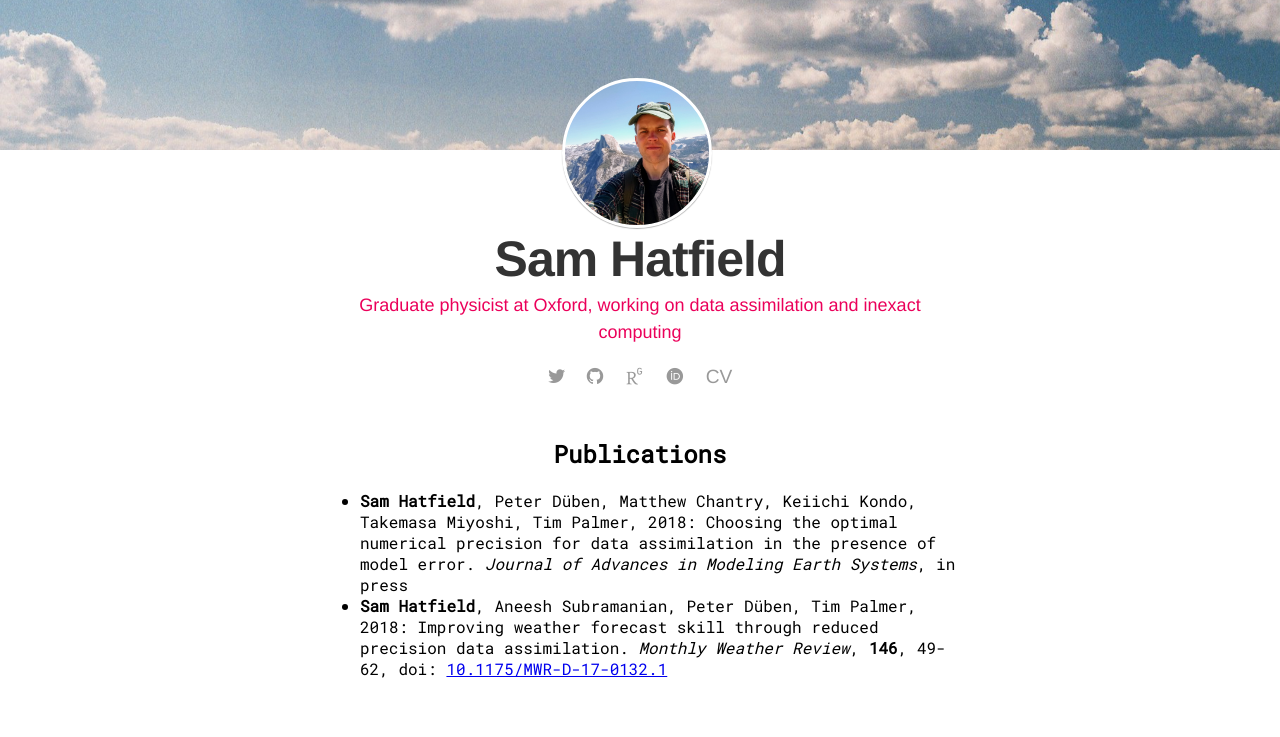
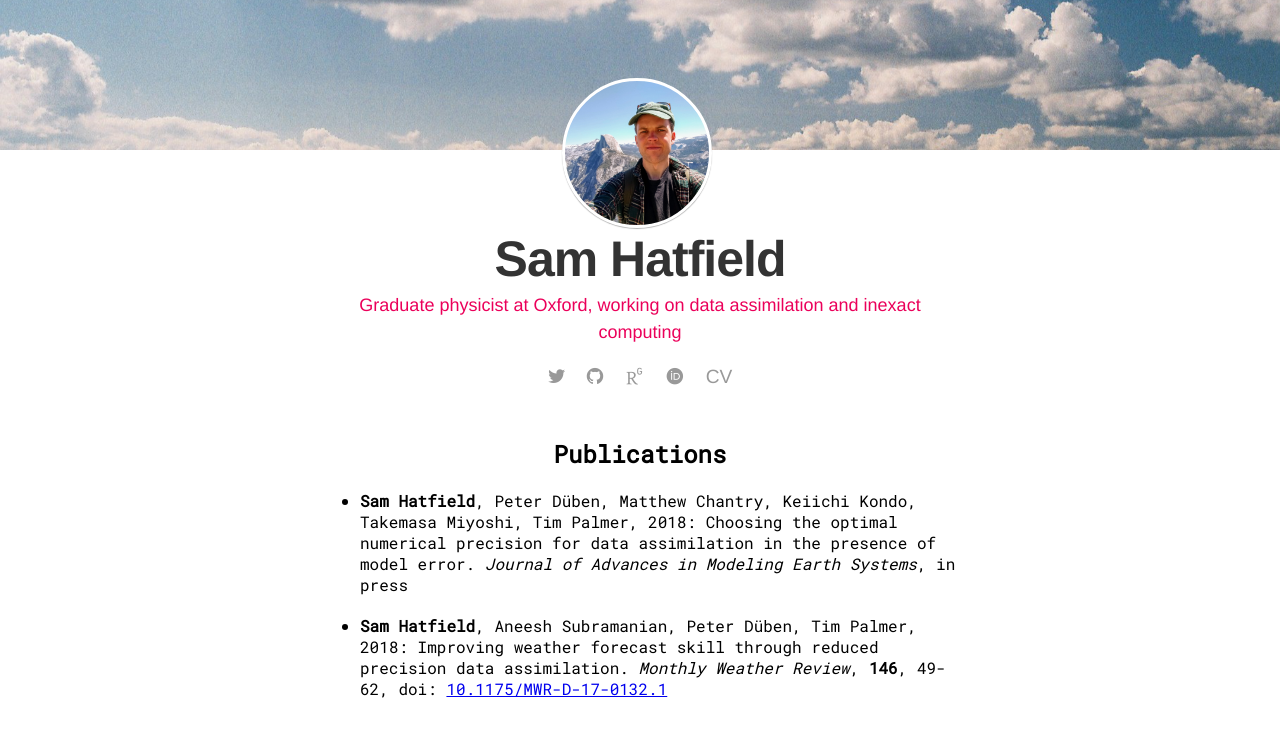
Before and after one commit to samhatfield/samhatfield.github.io, a Jekyll site: the page built from index.html, in a window 1280 px wide. Shown: the top 737 px of the page. Built offline with Jekyll 4.4.1, drawn with Linux system fonts in a browser that asks for light colours; nearby versions of some CDN libraries; some web fonts are replaced; the list of posts is cut into pages by our own code.

Commit message:
Update publication list margin bottom

```diff
--- a/css/main.sass
+++ b/css/main.sass
@@ -139,6 +139,8 @@ body
     padding: 0 $rs*2
   h1, h2, h3, h4, h5, h6
     text-align: center
+  li
+    margin-bottom: 20px
   article
     padding: 40px 0
     border-bottom: 1px solid #f2f2f0
```
